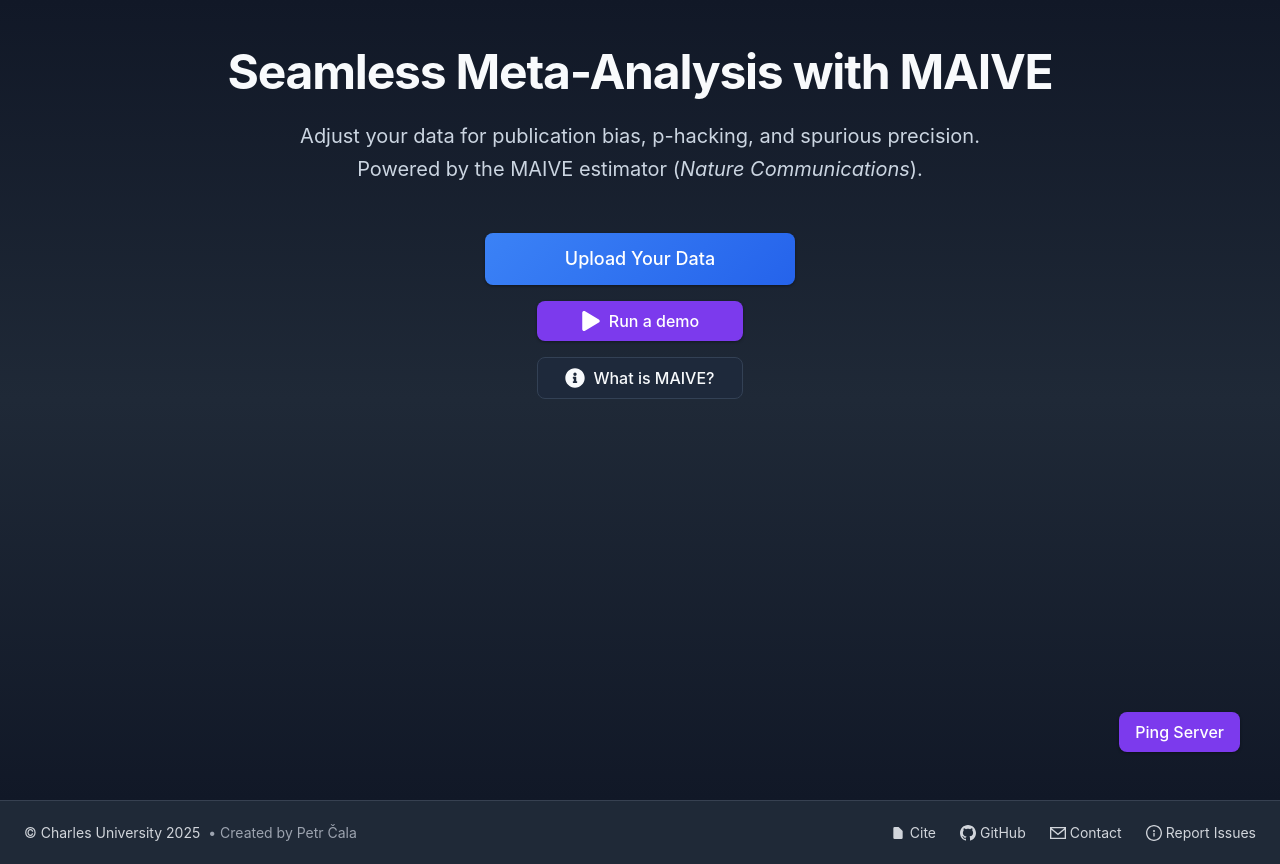
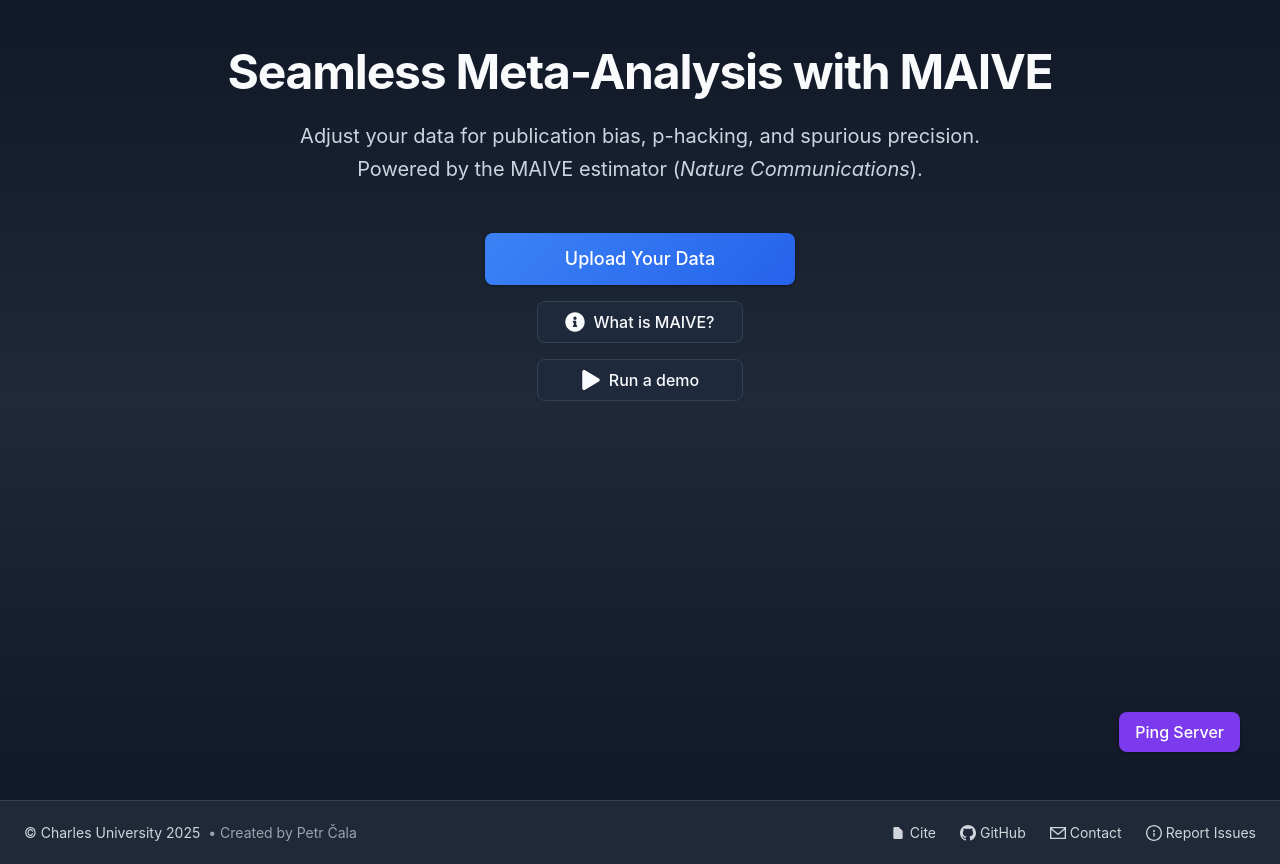
Before and after one commit to PetrCala/maive-ui, a Next.js app in the folder apps/react-ui/client/: page / in a window 1280 px wide. Built offline with nearby package versions, Linux system fonts and the light colour scheme.

Commit message:
style: clean up the landing page buttons

```diff
--- a/apps/react-ui/client/src/components/Buttons/ActionButton.tsx
+++ b/apps/react-ui/client/src/components/Buttons/ActionButton.tsx
@@ -46,7 +46,7 @@ const ActionButton = forwardRef<HTMLButtonElement, ActionButtonProps>(
           lg: "px-6",
         }[size];
 
-    const baseClasses = `${sizeClasses[size]} ${paddingClasses} rounded-lg transition-colors duration-200 font-medium justify-center items-center`;
+    const baseClasses = `${sizeClasses[size]} ${paddingClasses} rounded-lg transition-colors duration-200 font-medium flex items-center justify-center`;
 
     const variantClasses = {
       primary:
--- a/apps/react-ui/client/src/components/Buttons/DemoButton.tsx
+++ b/apps/react-ui/client/src/components/Buttons/DemoButton.tsx
@@ -50,7 +50,7 @@ export default function DemoButton({
       onClick={() => {
         void handleDemoClick();
       }}
-      variant="purple"
+      variant="secondary"
       size={size}
       disabled={isLoading}
       className={`${className} inline-flex gap-2 transition-all duration-300 ${
--- a/apps/react-ui/client/src/pages/index.tsx
+++ b/apps/react-ui/client/src/pages/index.tsx
@@ -58,13 +58,6 @@ export default function Home() {
                 {TEXT.home.uploadYourData}
               </ActionButton>
 
-              <DemoButton
-                isLoading={isLoadingDemo}
-                setIsLoading={setIsLoadingDemo}
-                size="md"
-                className="w-2/3"
-              />
-
               <ActionButton
                 onClick={() => setIsModalOpen(true)}
                 variant="secondary"
@@ -74,6 +67,13 @@ export default function Home() {
                 <FaInfoCircle className="w-5 h-5" />
                 {TEXT.home.whatIsMaive}
               </ActionButton>
+
+              <DemoButton
+                isLoading={isLoadingDemo}
+                setIsLoading={setIsLoadingDemo}
+                size="md"
+                className="w-2/3"
+              />
             </div>
           </div>
         )}
```
